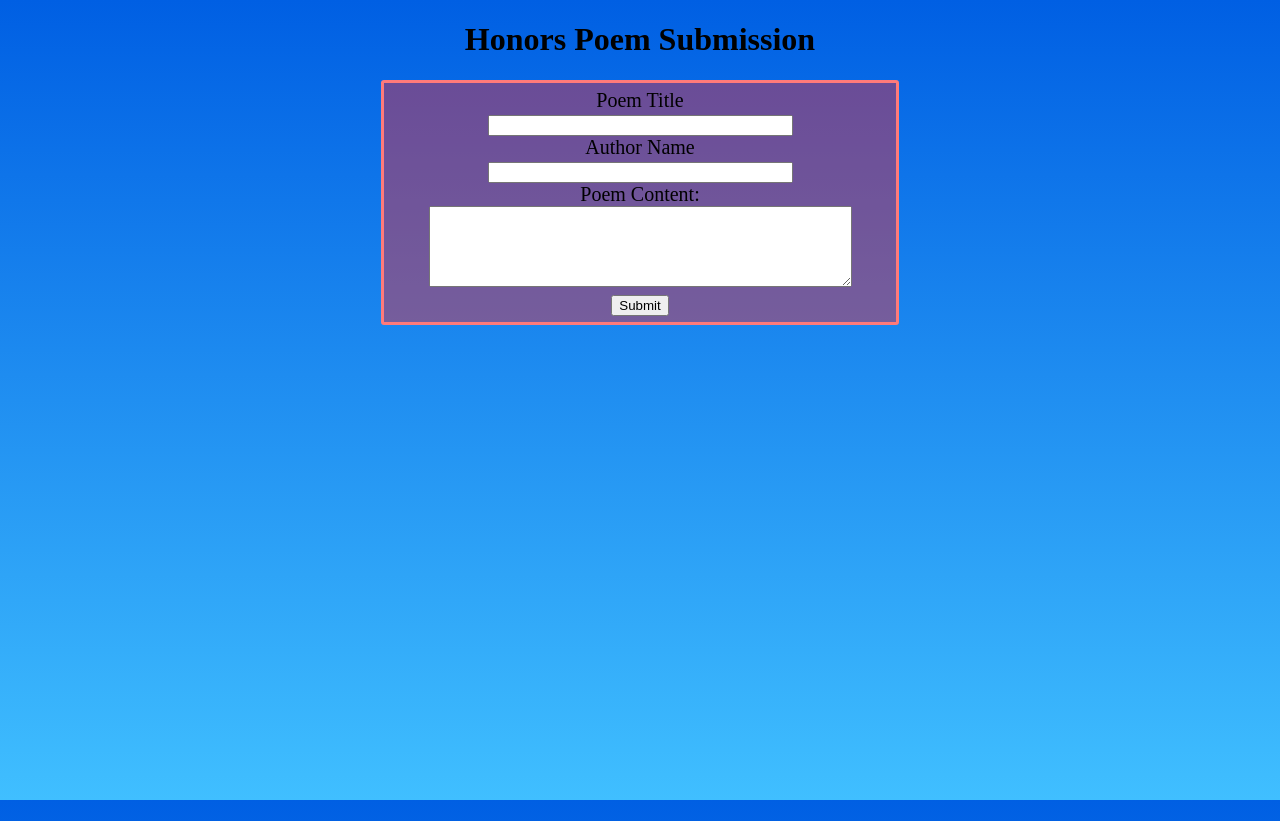
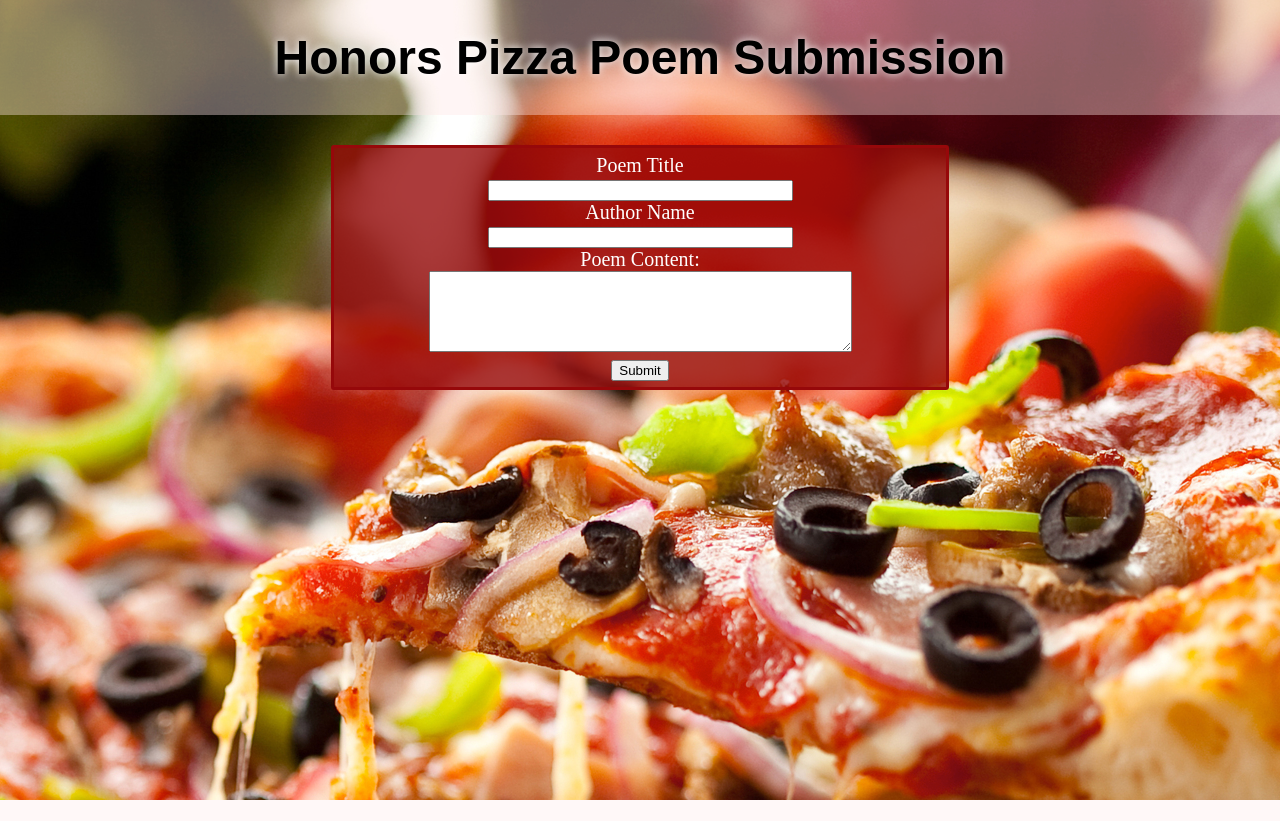
Before and after one commit to regdoug/PoemCollector, a PHP site: page / in a window 1280 px wide. After the commit the page ends 800 px from the top, so only its background shows below. Run offline with PHP 8.4, Linux system fonts and the light colour scheme; some libraries are stand-ins or nearby versions.

Commit message:
- Replaced newlines with <br> tags. - Added the improved CSS; thank you Greg! - Moved the CSS to a separate CSS file. - Added the files for the background image.

```diff
--- /dev/null
+++ b/src/css/poems.css
@@ -0,0 +1,102 @@
+/* Styling for background */
+html
+{
+	height: 100%;
+}
+
+body
+{
+	background: url("images/background.png");
+
+	height: 100%;
+	margin: 0;
+	background-repeat: no-repeat;
+	background-attachment: fixed;
+
+
+}
+
+/* Styling for main body text */
+div.main
+{
+	text-align: center;
+}
+
+#recaptcha_area
+{
+    margin: 0 auto;
+}
+
+/* Styling for editor div */
+div.editor
+{
+	width: 600px;
+	margin: 0 auto;
+	border-style: solid;
+	border-width: 3px;
+	border-radius: 3px;
+	border-color: rgb(150, 8, 10);
+	background-color: rgba(150, 10, 10, 0.8);
+	padding: 6px;
+	font-size: 20px;
+	color: #FFF;
+}
+
+/* Styling for the header */
+h1
+{
+	background-color: #DDD;
+    margin: 0 0 30px 0;
+    padding: 30px;
+    font-family: Arial;
+    background-color: rgba(255,230,230,0.4);
+    font-size: 3em;
+    text-shadow: #FFF 0px 0px 9px;
+}
+
+/* Styling for the poems */
+div.poem
+{
+	border-style: solid;
+	border-width: 3px;
+	border-radius: 3px;
+	padding: 0px;
+	margin-bottom: 40px;
+}
+
+h2.poem
+{
+	margin: 10px;
+}
+
+h3.poem
+{
+	margin: 0 0 20px 0;
+    font-size: .8em;
+}
+
+pre.poem
+{
+	text-align: left;
+    margin: 10px;
+    text-overflow: clip;
+    font-family: arial;
+}
+
+/* Styling for the link colors */
+a:link
+{
+	color: #1FE5FF;
+}
+a:visited
+{
+	color: #1FE5FF;
+}
+a:hover
+{
+	color: #BFF8FF;
+}
+a:active
+{
+	color: #1FE5FF;
+}
--- a/src/index.php
+++ b/src/index.php
@@ -2,6 +2,7 @@
 	/**
 	* @author Ryan Rule-Hoffman
 	**/
+	$release = 3; // Build number
 
 	// Do any pre-header stuff up here.
 	$action = "create";
@@ -11,7 +12,7 @@
 	}
 
 	// Set the title of the page.
-	$title = "RIT Honors Poems";
+	$title = "RIT Honors Pizza Poems";
 
 	/**
 	* Get a connection to the database.
@@ -29,97 +30,12 @@
 	<head>
 		<meta http-equiv="content-type" content="text/html; charset=utf-8" />
 		<title><?php echo $title; ?></title>
-		<style>
-
-			/* Styling for background */
-			html
-			{
-				height: 100%;
-			}
-
-			body
-			{
-				/* fallback */
-				background-color: #1a82f7;
-				background: url(images/linear_bg_2.png);
-				background-repeat: repeat-x;
-
-				/* Safari 4-5, Chrome 1-9 */
-				background: -webkit-gradient(linear, 0% 0%, 0% 100%, from(#40BFFF), to(#005FE3));
-
-				/* Safari 5.1, Chrome 10+ */
-				background: -webkit-linear-gradient(top, #005FE3, #40BFFF);
-
-				/* Firefox 3.6+ */
-				background: -moz-linear-gradient(top, #005FE3, #40BFFF);
-
-				/* IE 10 */
-				background: -ms-linear-gradient(top, #005FE3, #40BFFF);
-
-				/* Opera 11.10+ */
-				background: -o-linear-gradient(top, #005FE3, #40BFFF);
-
-				height: 100%;
-				margin: 0;
-				background-repeat: no-repeat;
-				background-attachment: fixed;
-
-
-			}
-
-			/* Styling for main body text */
-			div.main
-			{
-				text-align: center;
-			}
-
-			#recaptcha_area
-			{
-			    margin: 0 auto;
-			}
-
-			/* Styling for editor div */
-			div.editor
-			{
-				width: 500px;
-				margin: 0 auto;
-				border-style: solid;
-				border-width: 3px;
-				border-radius: 3px;
-				border-color: #FF7A7A;
-				background-color: rgba(255, 33, 33, 0.4);
-				padding: 6px;
-				font-size: 20px;
-			}
-
-			div.poem
-			{
-				border-style: solid;
-				border-width: 3px;
-				border-radius: 3px;
-				border-color: #40FF7C;
-				padding: 0px;
-			}
-
-			/* Styling for the link colors */
-			a:link {
-				color: #1FE5FF;
-			}
-			a:visited {
-				color: #1FE5FF;
-			}
-			a:hover {
-				color: #BFF8FF;
-			}
-			a:active {
-				color: #1FE5FF;
-			}
-		</style>
+		<link rel="stylesheet" href="css/poems.css" />
 	</head>
 
 	<body>
 		<div class="main">
-			<h1>Honors Poem Submission</h1>
+			<h1>Honors Pizza Poem Submission</h1>
 			<?php /* <a href="?action=view">View submissions</a><br /> */ ?>
 			<div class="editor">
 			<?php
@@ -224,9 +140,9 @@
 					{
 						echo '
 							<div class="poem">
-								<h2>'.$row['title'].'</h2>
-								by '.$row['author'].'<br />
-								'.$row['text'].'
+								<h2 class="poem">'.$row['title'].'</h2>
+								<h3 class="poem">by '.$row['author'].'</h3>
+								<pre class="poem">'.nl2br($row['text']).'</pre>
 							</div>
 						';
 					}
```
Also changed, not shown: src/images/18882-desktop-wallpapers-pizza.jpg (added), src/images/background.png (added).
